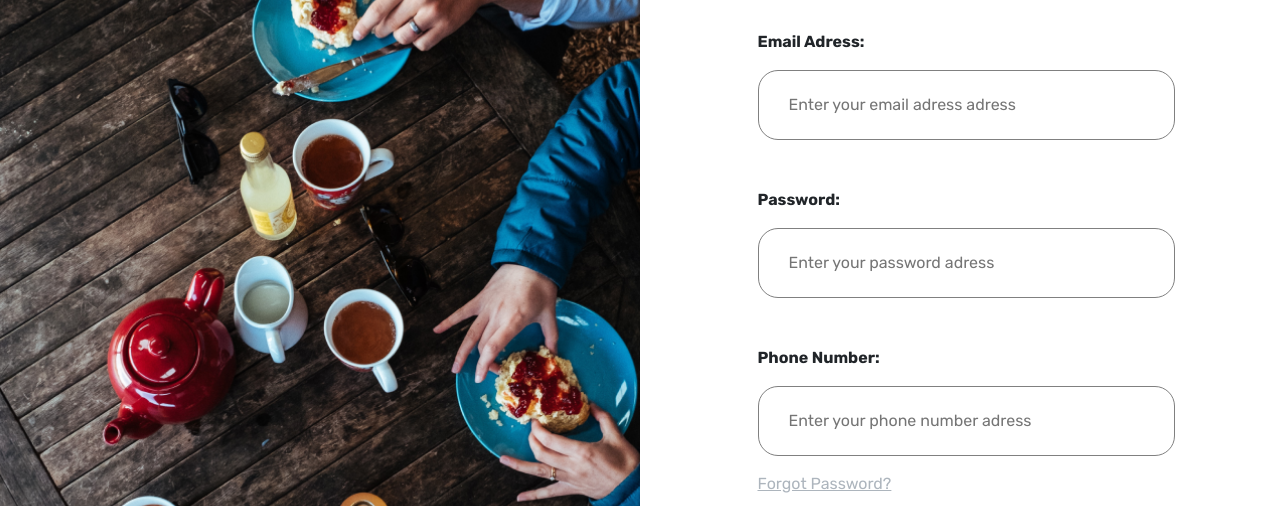
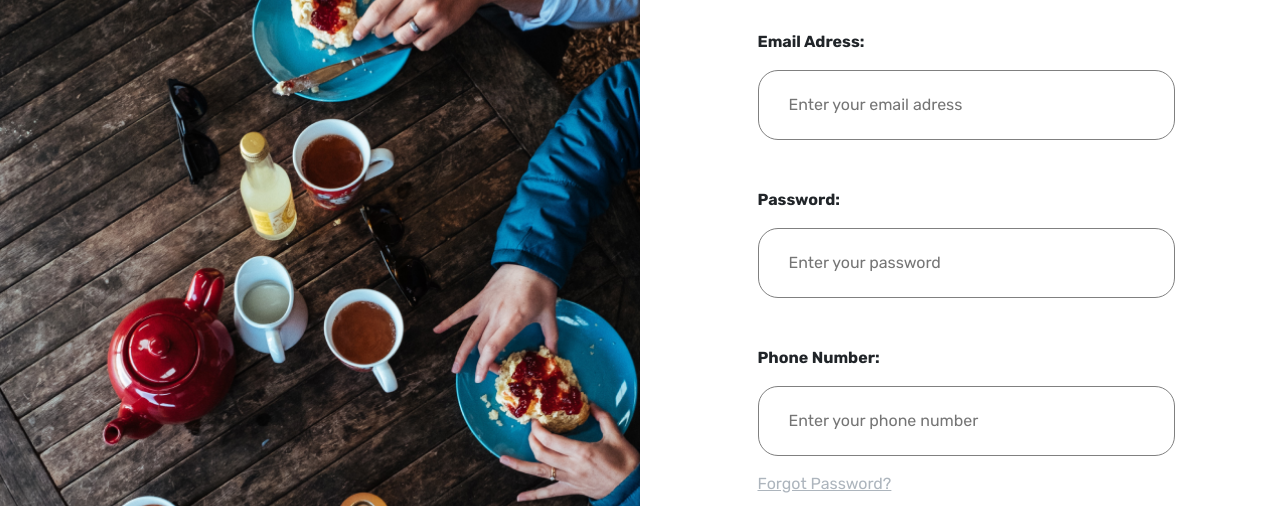
Before and after one commit to aviantofan/black-dragon-coffeeshop-frontend, a React (Create React App) app: page / in a window 1280 px wide. Shown: the part 193-699 px from the top of the page. Built offline with nearby package versions, Linux system fonts and the light colour scheme.

Commit message:
fix: place holder

```diff
--- a/src/components/Input.js
+++ b/src/components/Input.js
@@ -11,7 +11,7 @@ export default function Input({label, cls}) {
   <div className={`text-start input-section ${cls}`}>
     <label className='text-start fw-bold pb-3'>{resLabel(label)}:</label>
     <div>
-      <input placeholder={`Enter your ${label} adress`} />
+      <input placeholder={`Enter your ${label}`} />
     </div>
   </div>
   )
```
Also changed, not shown: src/assets/dummy.js (deleted).
